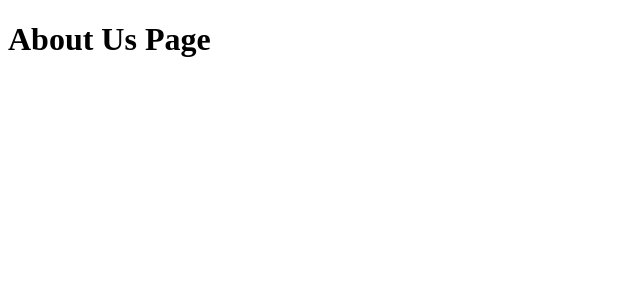
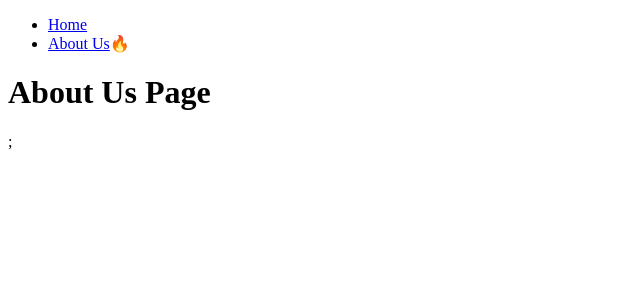
Before and after one commit to keonoh00/hi-nextjs, a Next.js app: page /about-us in a window 1280 px wide. Shown: the top 300 px of the page, without its empty margins (0-640 px from the left). Built offline with nearby package versions, Linux system fonts and the light colour scheme.

Commit message:
Brute force approach for simple navigation bar

```diff
--- a/app/about-us/page.tsx
+++ b/app/about-us/page.tsx
@@ -1,3 +1,10 @@
+import Navigation from "../../components/navigation";
+
 export default function AboutUs() {
-  return <h1>About Us Page</h1>;
+  return (
+    <div>
+      <Navigation />
+      <h1>About Us Page</h1>;
+    </div>
+  );
 }
--- /dev/null
+++ b/components/navigation.tsx
@@ -0,0 +1,22 @@
+"use client";
+import Link from "next/link";
+import { usePathname } from "next/navigation";
+
+export default function Navigation() {
+  const path = usePathname();
+
+  return (
+    <nav>
+      <ul>
+        <li>
+          <Link href={"/"}>Home</Link>
+          {path === "/" ? "🔥" : ""}
+        </li>
+        <li>
+          <Link href={"/about-us"}>About Us</Link>
+          {path === "/about-us" ? "🔥" : ""}
+        </li>
+      </ul>
+    </nav>
+  );
+}
```
Also changed, not shown: app/not-found.tsx (+8 -1 lines), app/page.tsx (+8 -1 lines).
